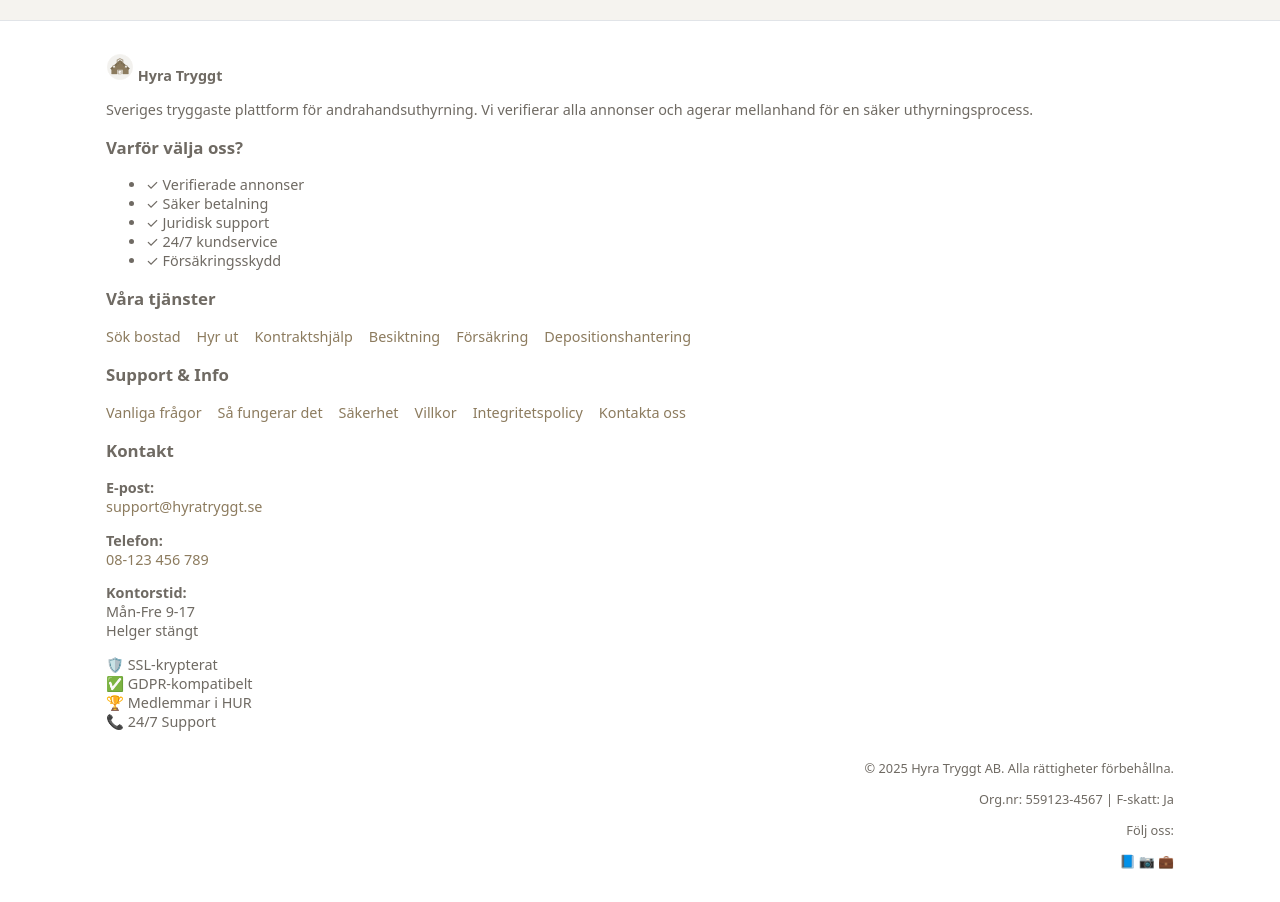
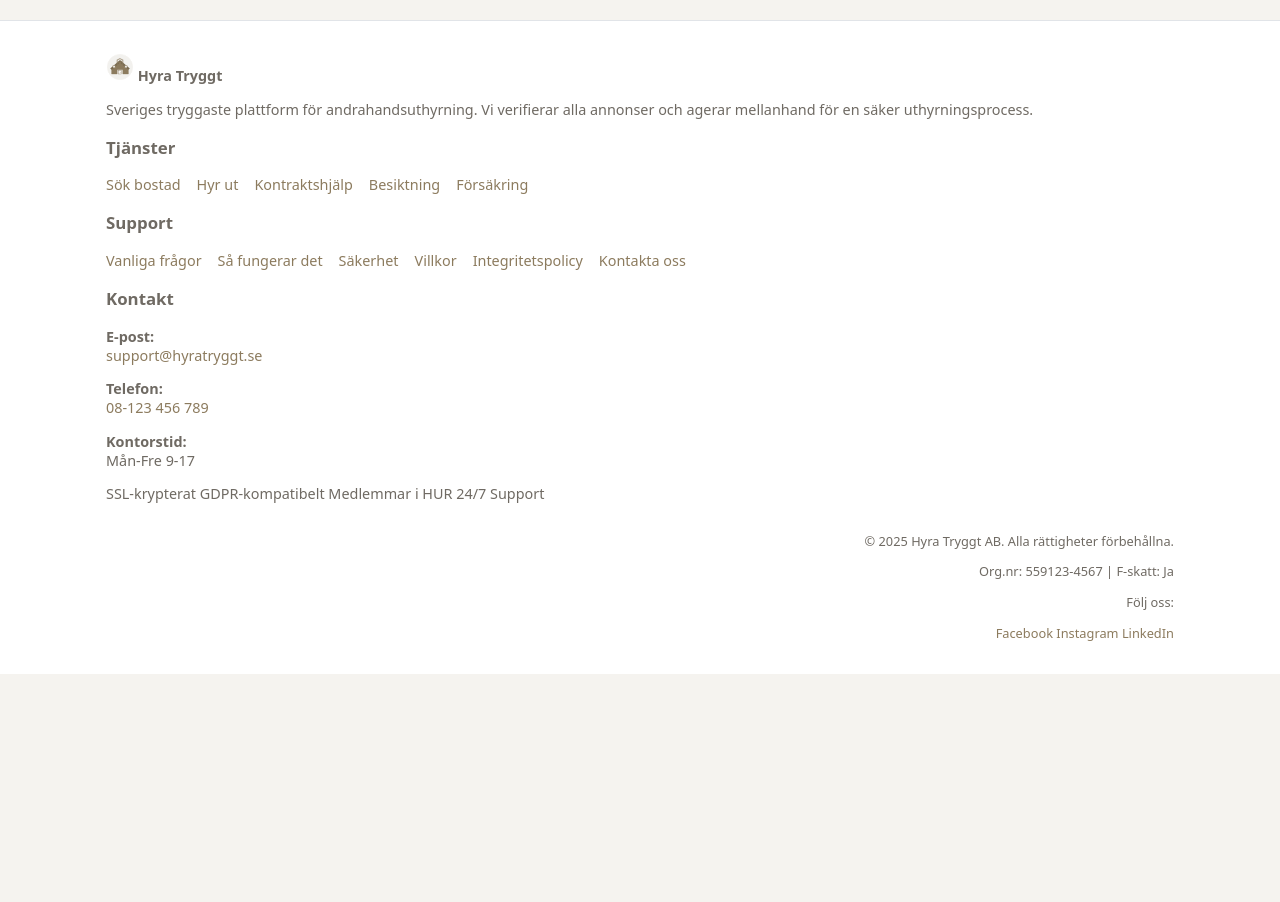
Before and after one commit to attila122/hyratryggt, a website: page public/index.html in a window 1280 px wide. Shown: the part 1560-2462 px from the top of the page. After the commit the page ends 2234 px from the top, so only its background shows below. Drawn offline with Linux system fonts and the light colour scheme; no server answers.

Commit message:
Soem changes more

```diff
--- a/public/index.html
+++ b/public/index.html
@@ -117,34 +117,21 @@
         <p>Sveriges tryggaste plattform för andrahandsuthyrning. Vi verifierar alla annonser och agerar mellanhand för en säker uthyrningsprocess.</p>
       </div>
 
-      <!-- Why Choose Us -->
-      <div class="footer-section">
-        <h3>Varför välja oss?</h3>
-        <ul class="footer-features">
-          <li><span class="feature-icon">✓</span> Verifierade annonser</li>
-          <li><span class="feature-icon">✓</span> Säker betalning</li>
-          <li><span class="feature-icon">✓</span> Juridisk support</li>
-          <li><span class="feature-icon">✓</span> 24/7 kundservice</li>
-          <li><span class="feature-icon">✓</span> Försäkringsskydd</li>
-        </ul>
-      </div>
-
       <!-- Services -->
       <div class="footer-section">
-        <h3>Våra tjänster</h3>
+        <h3>Tjänster</h3>
         <nav class="footer-nav">
           <a href="listings.html">Sök bostad</a>
           <a href="create-listing.html">Hyr ut</a>
           <a href="#">Kontraktshjälp</a>
           <a href="#">Besiktning</a>
           <a href="#">Försäkring</a>
-          <a href="#">Depositionshantering</a>
         </nav>
       </div>
 
       <!-- Support -->
       <div class="footer-section">
-        <h3>Support & Info</h3>
+        <h3>Support</h3>
         <nav class="footer-nav">
           <a href="#">Vanliga frågor</a>
           <a href="#">Så fungerar det</a>
@@ -161,32 +148,20 @@
         <div class="contact-info">
           <p><strong>E-post:</strong><br><a href="mailto:support@hyratryggt.se">support@hyratryggt.se</a></p>
           <p><strong>Telefon:</strong><br><a href="tel:+46123456789">08-123 456 789</a></p>
-          <p><strong>Kontorstid:</strong><br>Mån-Fre 9-17<br>Helger stängt</p>
+          <p><strong>Kontorstid:</strong><br>Mån-Fre 9-17</p>
         </div>
       </div>
     </div>
   </div>
 
-  <!-- Security & Trust Badges -->
-  <div class="footer-badges">
+  <!-- Trust Section -->
+  <div class="footer-trust">
     <div class="container">
       <div class="trust-badges">
-        <div class="badge">
-          <span class="badge-icon">🛡️</span>
         <span>SSL-krypterat</span>
-        </div>
-        <div class="badge">
-          <span class="badge-icon">✅</span>
         <span>GDPR-kompatibelt</span>
-        </div>
-        <div class="badge">
-          <span class="badge-icon">🏆</span>
         <span>Medlemmar i HUR</span>
-        </div>
-        <div class="badge">
-          <span class="badge-icon">📞</span>
         <span>24/7 Support</span>
-        </div>
       </div>
     </div>
   </div>
@@ -201,9 +176,9 @@
       <div class="footer-legal-right">
         <p>Följ oss:</p>
         <div class="social-links">
-          <a href="#" aria-label="Facebook">📘</a>
-          <a href="#" aria-label="Instagram">📷</a>
-          <a href="#" aria-label="LinkedIn">💼</a>
+          <a href="#" aria-label="Facebook">Facebook</a>
+          <a href="#" aria-label="Instagram">Instagram</a>
+          <a href="#" aria-label="LinkedIn">LinkedIn</a>
         </div>
       </div>
     </div>
```
Lines whose indentation alone changed are shown as unchanged.
